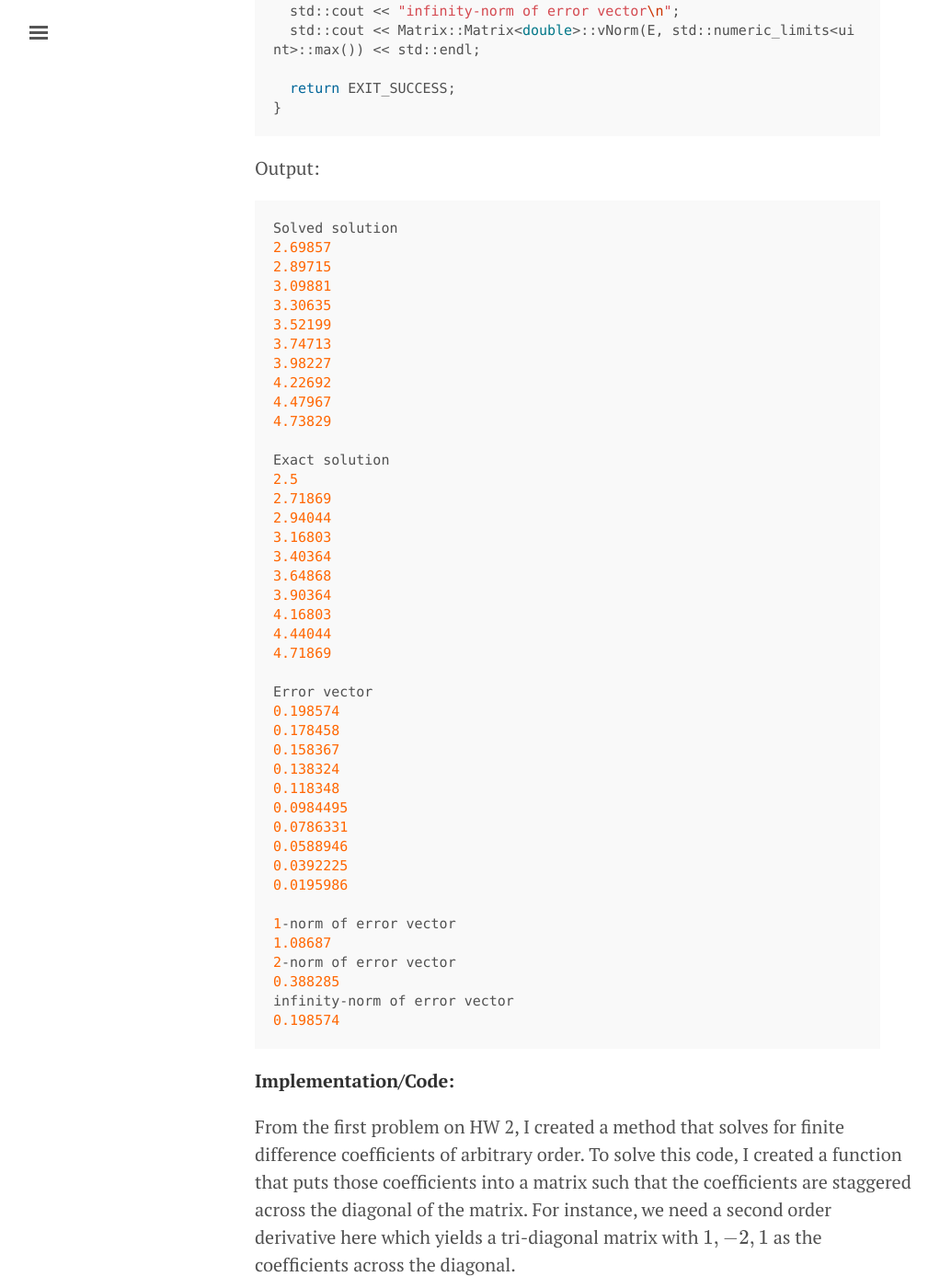
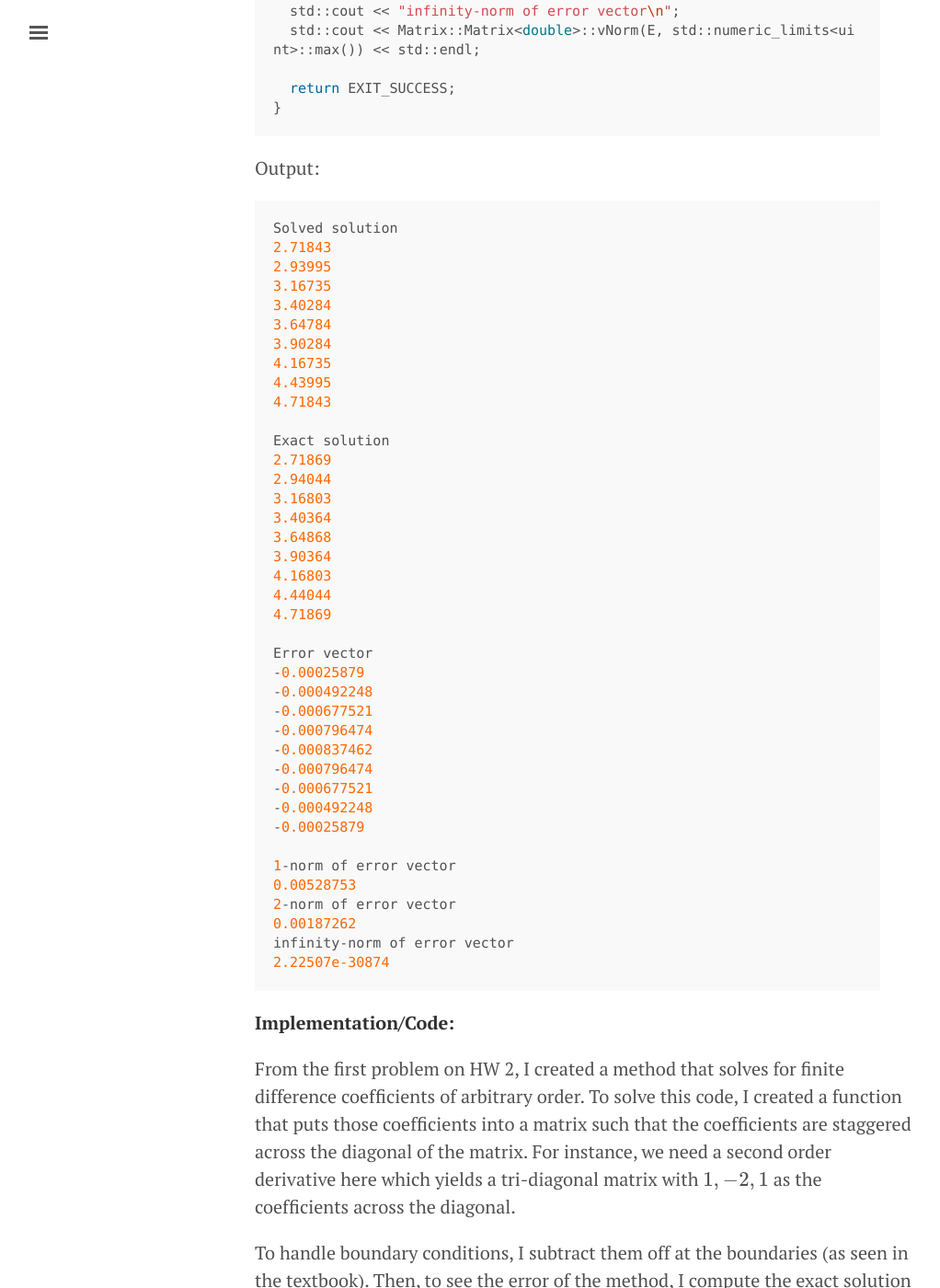
Before and after one commit to kylehovey/MATH_5620, a Jekyll site: the page built from thomas.md, in a window 1280 px wide and 1400 px high, scrolled down 2372 px. Shown: the whole window at 92% size, without its empty margins (3-1025 px from the left). Built offline with Jekyll 4.4.1, drawn with Linux system fonts in a browser that asks for light colours; formulas are drawn with MathJax 3; some of the changed text lies outside the part shown.

Commit message:
Made thomas algorithm wayy more accurate.

```diff
--- a/thomas.md
+++ b/thomas.md
@@ -93,19 +93,17 @@ Output:
 
 {% highlight C++ %}
 Solved solution
-2.69857
-2.89715
-3.09881
-3.30635
-3.52199
-3.74713
-3.98227
-4.22692
-4.47967
-4.73829
+2.71843
+2.93995
+3.16735
+3.40284
+3.64784
+3.90284
+4.16735
+4.43995
+4.71843
 
 Exact solution
-2.5
 2.71869
 2.94044
 3.16803
@@ -117,23 +115,22 @@ Exact solution
 4.71869
 
 Error vector
-0.198574
-0.178458
-0.158367
-0.138324
-0.118348
-0.0984495
-0.0786331
-0.0588946
-0.0392225
-0.0195986
+-0.00025879
+-0.000492248
+-0.000677521
+-0.000796474
+-0.000837462
+-0.000796474
+-0.000677521
+-0.000492248
+-0.00025879
 
 1-norm of error vector
-1.08687
+0.00528753
 2-norm of error vector
-0.388285
+0.00187262
 infinity-norm of error vector
-0.198574
+2.22507e-30874
 {% endhighlight %}
 
 **Implementation/Code:**
```
Also changed, not shown: other parts of thomas.md (+8 -10 lines), 1 other file.
